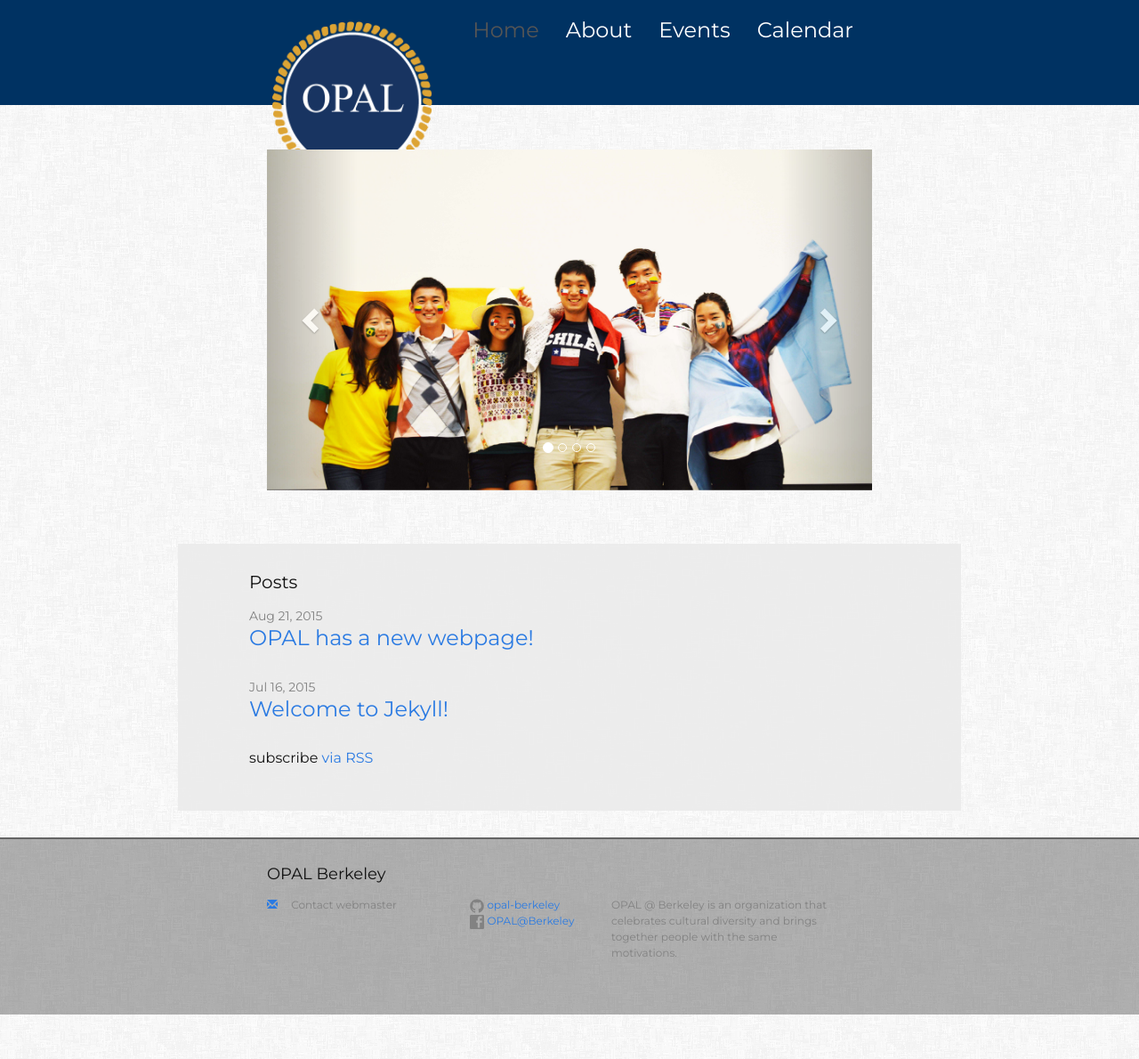
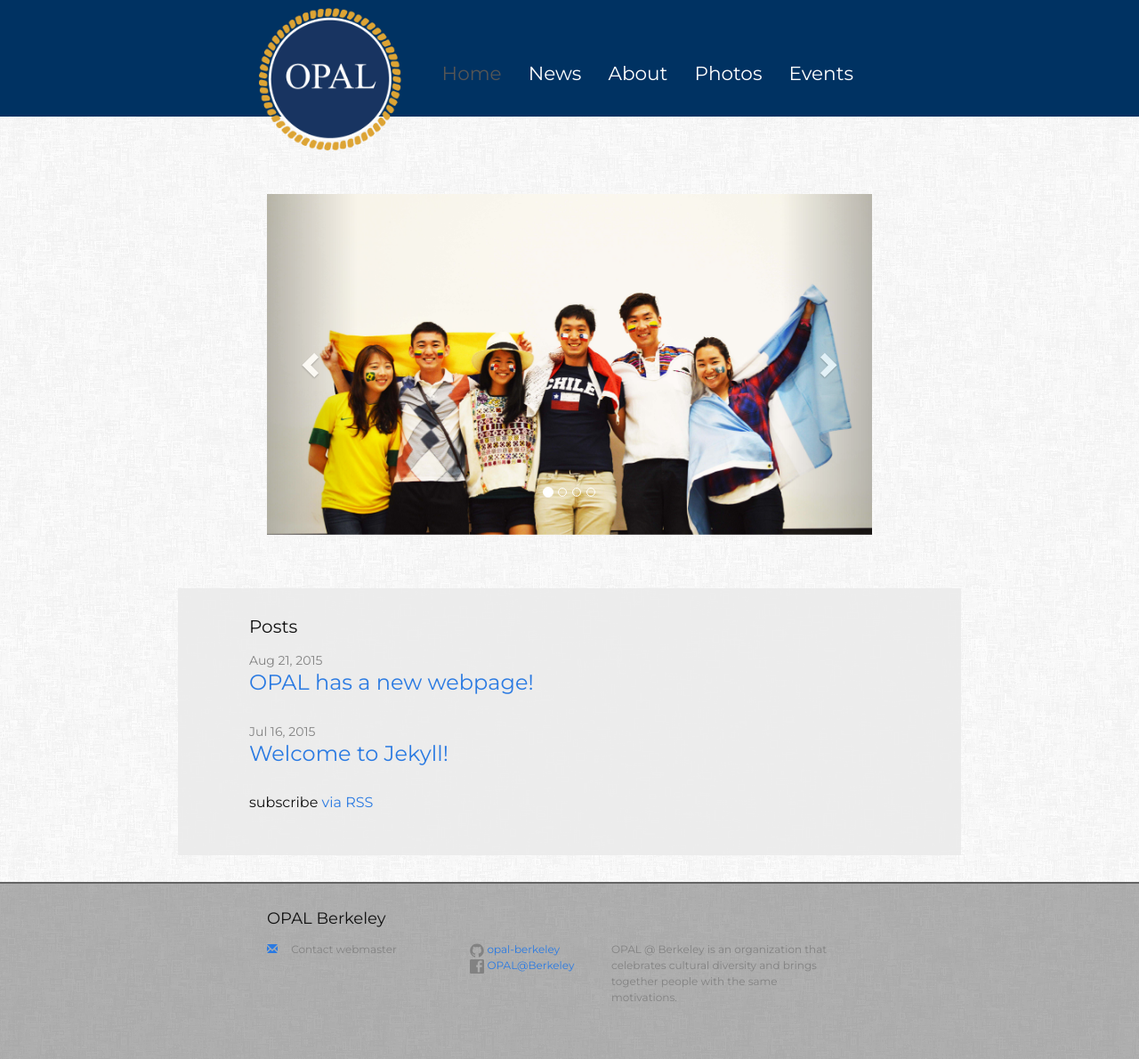
Before and after one commit to opal-berkeley/opal-berkeley.github.io, a Jekyll site: the page built from index.html, in a window 1280 px wide. Shown: the whole page at 89% size. Built offline with Jekyll 4.4.1, drawn with Linux system fonts in a browser that asks for light colours; before the commit the page ends 1140 px from its top, so only the background shows below that.

Commit message:
updated the header to overwrite bootstrap's CSS.

```diff
--- a/_includes/header.html
+++ b/_includes/header.html
@@ -12,7 +12,7 @@
             <span class="glyphicon glyphicon-list"></span>
             Menu
           </button>
-          <a class="navbar-brand site-logo" href="{{ "/index.html" | prepend: site.baseurl }}">
+          <a class="site-logo" href="{{ "/index.html" | prepend: site.baseurl }}">
             <img class="img-responsive" src="{{ "/images/OPAL-logo.png" | prepend: site.baseurl }}" alt="OPAL logo.Click for home." id="logo-img">
           </a>
         </div> <!-- navbar-header -->
@@ -20,9 +20,10 @@
         <div class="collapse navbar-collapse" id="collapse">
             <ul class="nav navbar-nav">
                 <li class="{% if page.url == '/' %}active{% endif %}"><a class="navbar-opt" href="{{ "/index.html" | prepend: site.baseurl }}"> Home</a></li>
+                <li class="{% if page.url == '/news.html' %}active{% endif %}"><a class="navbar-opt" href="{{ "/news.html" | prepend: site.baseurl }}"> News</a></li>
                 <li class="{% if page.url == '/about.html' %}active{% endif %}"><a class="navbar-opt" href="{{ "/about.html" | prepend: site.baseurl }}">About</a></li>
-                <li class="{% if page.url == '/events.html' %}active{% endif %}"><a class="navbar-opt" href="{{ "/about.html" | prepend: site.baseurl }}">Events</a></li>
-                <li><a class="navbar-opt" href="#">Calendar</a></li>
+                <li class="{% if page.url == '/photos.html' %}active{% endif %}"><a class="navbar-opt" href="{{ "/photos.html" | prepend: site.baseurl }}">Photos</a></li>
+                <li class="{% if page.url == '/events.html' %}active{% endif %}"><a class="navbar-opt" href="{{ "/events.html" | prepend: site.baseurl }}">Events</a></li>
             </ul>
         </div> <!-- collapse -->
       </nav>
--- a/_layouts/default.html
+++ b/_layouts/default.html
@@ -4,14 +4,26 @@
   {% include head.html %}
 
   <body>
+    {% if page.url == "/events.html" %}
+    <div id="fb-root"></div>
+    <script>(function(d, s, id) {
+      var js, fjs = d.getElementsByTagName(s)[0];
+      if (d.getElementById(id)) return;
+      js = d.createElement(s); js.id = id;
+      js.src = "//connect.facebook.net/en_US/sdk.js#xfbml=1&version=v2.2";
+      fjs.parentNode.insertBefore(js, fjs);
+    }(document, 'script', 'facebook-jssdk'));</script>
+    {% endif %}
 
     {% include header.html %}
 
+    {% if page.url == "/" %}
     <div class="post-header">
         <div class="wrapper">
             {% include carousel.html %}
         </div>
     </div>
+    {% endif %}
 
     <div class="page-content">
       <div class="wrapper">
--- a/_sass/_layout.scss
+++ b/_sass/_layout.scss
@@ -1,4 +1,4 @@
-/**
+/*
  * Site
  */
 body {
@@ -11,7 +11,7 @@ body {
  * Site header
  */
 .site-header {
-  background: linear-gradient(180deg, rgba(0,50,98,1) 70%, transparent 30%);
+  background: linear-gradient(180deg, rgba(0,50,98,1) 60%, transparent 40%);
   padding-top: 0.5em;
   padding-bottom: 1.75em;
   z-index: 10;
@@ -24,7 +24,6 @@ body {
 
 /* Overwriting navbar-default colors */
 .navbar {
-  margin-bottom: 80px;
   background-color: transparent;
   border-color: transparent;
 }
@@ -33,16 +32,17 @@ body {
 .navbar-collapse {
   position: relative;
   float: right;
-  padding-bottom: 1.5em;
+  padding-top: 3em;
+  padding-bottom: 3em;
 }
 
 .navbar-opt {
-  padding-left: 1.2em;
-  padding-right: 1.2em;
-  font-size: 150%;
+  font-size: 135%;
 }
 
 .navbar-default .navbar-nav>li>a {
+  padding-left: $spacing_unit/2;
+  padding-right: $spacing_unit/2;
   color: white;
 }
 
```
